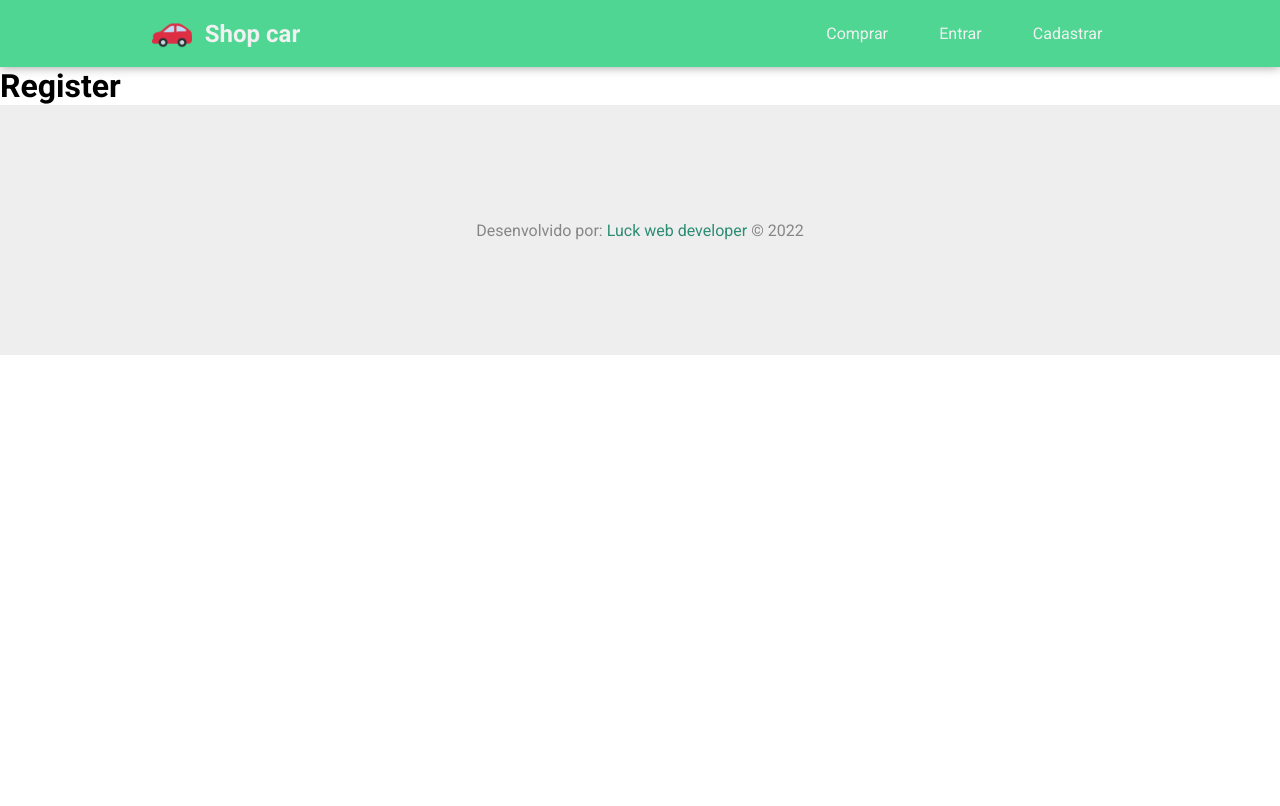
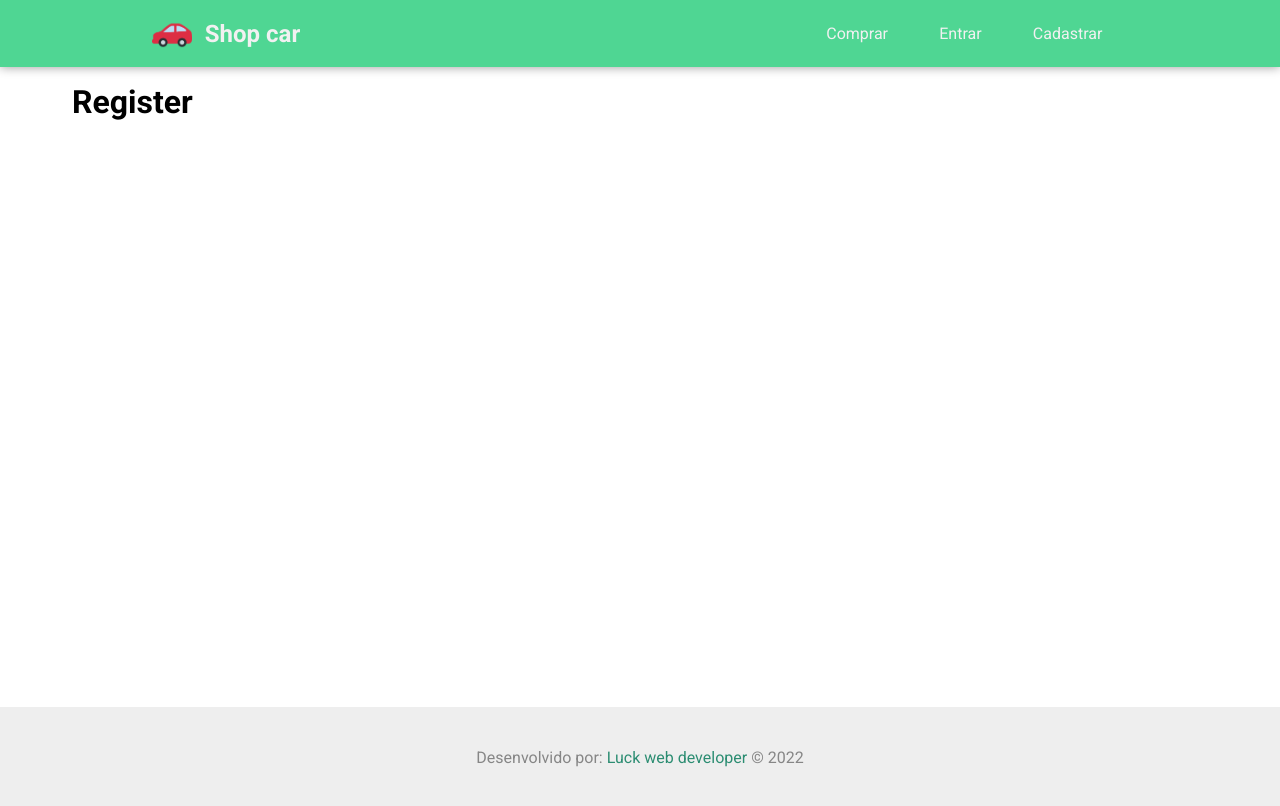
Before and after one commit to JuniorPaula/frontend-seminovos, a React (Create React App) app: page /register in a window 1280 px wide. Built offline with nearby package versions, Linux system fonts and the light colour scheme.

Commit message:
create main container component

```diff
--- a/package.json
+++ b/package.json
@@ -8,6 +8,7 @@
     "@testing-library/user-event": "^13.5.0",
     "axios": "^0.25.0",
     "events": "^3.3.0",
+    "prop-types": "^15.8.1",
     "react": "^17.0.2",
     "react-dom": "^17.0.2",
     "react-icons": "^4.3.1",
--- a/src/App.js
+++ b/src/App.js
@@ -4,16 +4,19 @@ import Login from './pages/auth/login';
 import Register from './pages/auth/register';
 import Header from './components/Header';
 import Footer from './components/Footer';
+import MainContainer from './components/MainContainer';
 
 function App() {
   return (
     <BrowserRouter>
       <Header />
-      <Routes>
-        <Route path="/" element={<Home />} />
-        <Route path="/login" element={<Login />} />
-        <Route path="/register" element={<Register />} />
-      </Routes>
+      <MainContainer>
+        <Routes>
+          <Route path="/" element={<Home />} />
+          <Route path="/login" element={<Login />} />
+          <Route path="/register" element={<Register />} />
+        </Routes>
+      </MainContainer>
       <Footer />
     </BrowserRouter>
   );
--- a/src/components/Footer/styled.js
+++ b/src/components/Footer/styled.js
@@ -2,7 +2,7 @@ import styled from 'styled-components';
 import { lightGrayColor, primaryColor } from '../../config/colors';
 
 export const FooterContainer = styled.footer`
-  height: 250px;
+  height: 100px;
   display: flex;
   align-items: center;
   justify-content: center;
--- /dev/null
+++ b/src/components/MainContainer/index.js
@@ -0,0 +1,12 @@
+import { Container } from './styled';
+import PropTypes from 'prop-types';
+
+const MainContainer = ({ children }) => {
+  return <Container>{children}</Container>;
+};
+
+export default MainContainer;
+
+MainContainer.propTypes = {
+  children: PropTypes.shape({}).isRequired,
+};
--- /dev/null
+++ b/src/components/MainContainer/styled.js
@@ -0,0 +1,8 @@
+import styled from 'styled-components';
+
+export const Container = styled.main`
+  min-height: 80vh;
+  padding: 1em 2em 3em;
+  max-width: 1200px;
+  margin: 0 auto;
+`;
```
Also changed, not shown: 1 other file (tests, documents, lock files or other folders).
